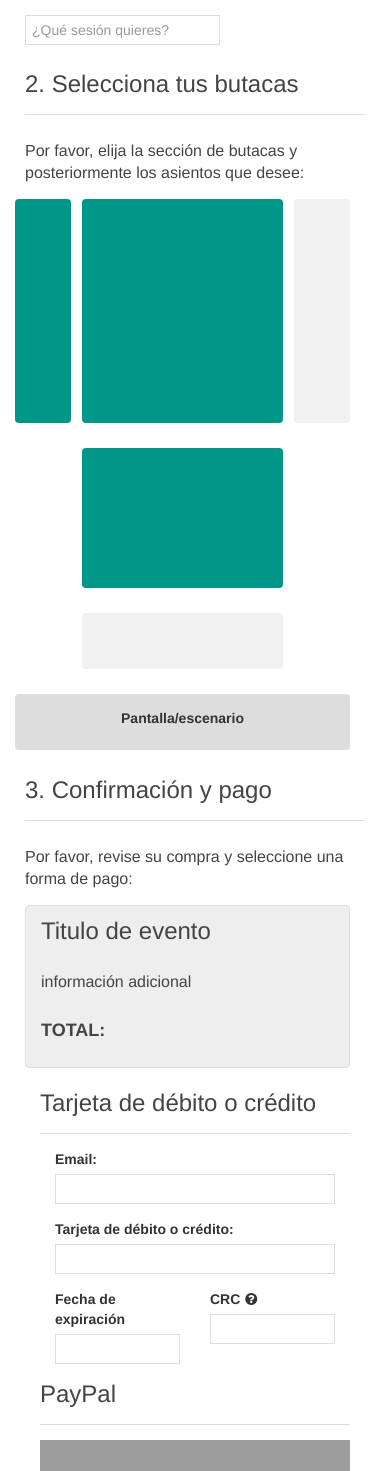
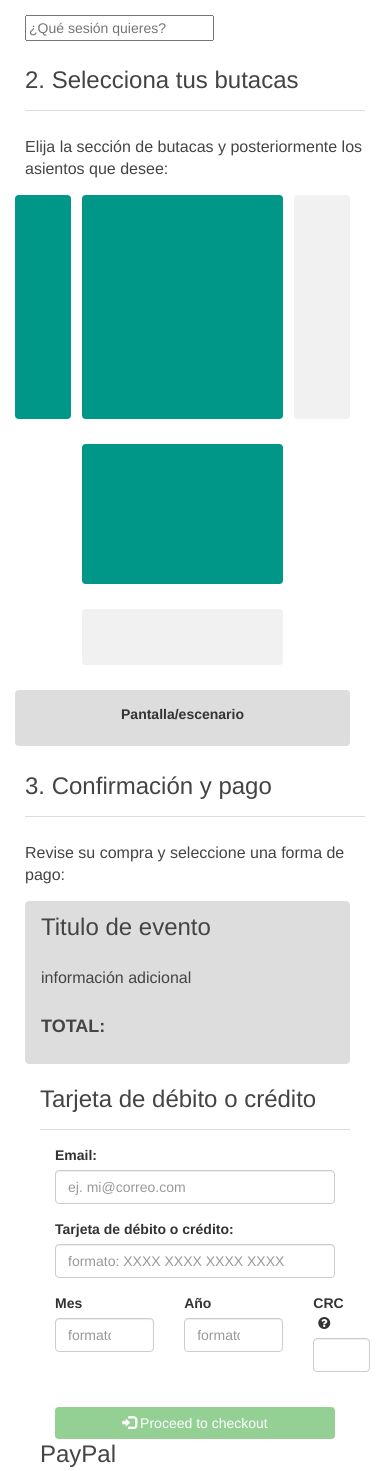
Before and after one commit to alexrs/dsi-uc3m-backend, a Flask app: page /purchase in a window 390 px wide. Shown: the part 323-1794 px from the top of the page. Run offline with Flask 2, Linux system fonts and the light colour scheme; some libraries are stand-ins or nearby versions; grey boxes are pictures that could not be loaded.

Commit message:
ADD form control; not working doe...

```diff
--- a/entradas_com/app/static/css/custom/shop.css
+++ b/entradas_com/app/static/css/custom/shop.css
@@ -44,3 +44,7 @@
 .selected-section {
     background-color: rgb(255, 180, 2);
 }
+
+#shop-cart{
+    background-color: rgb(221,221,221);
+}
--- a/entradas_com/app/static/js/shop.js
+++ b/entradas_com/app/static/js/shop.js
@@ -1,17 +1,4 @@
-$(document).ready( function () {
-    $(".paypal").hide()
-});
-
-function payWithCard () {
-    $(".card-input").show()
-    $(".paypal").hide()
-};
-
-function payWithPal () {
-    $(".card-input").hide()
-    $(".paypal").show()
-};
-
+//controller for seating mechanism
 function selectSection(id) {
     $(".seat-section").removeClass( "selected-section" );
     switch(id) {
@@ -47,3 +34,134 @@ function selectSection(id) {
         }
     }
 };
+
+//regexes used to control forms in frontend
+var mail_regex = /^(([^<>()\[\]\\.,;:\s@"]+(\.[^<>()\[\]\\.,;:\s@"]+)*)|(".+"))@((\[[0-9]{1,3}\.[0-9]{1,3}\.[0-9]{1,3}\.[0-9]{1,3}])|(([a-zA-Z\-0-9]+\.)+[a-zA-Z]{2,}))$/;
+var card_number = /^(?:4[0-9]{12}(?:[0-9]{3})?|5[1-5][0-9]{14}|6(?:011|5[0-9][0-9])[0-9]{12}|3[47][0-9]{13}|3(?:0[0-5]|[68][0-9])[0-9]{11}|(?:2131|1800|35\d{3})\d{11})$/;
+var card_month = /^(0?[1-9]|1[012])$/;
+var card_year = /^\d{4}$/;
+
+//Switches visual state of forms between error (0) and ok (1)
+function switchFormState(state, prnt, icn){
+    switch(state){//choose state
+        case 0:
+            prnt.classList.remove("has-warning");
+            prnt.classList.remove("has-success");
+            prnt.classList.add("has-error");
+            icn.classList.remove("glyphicon-warning-sign");
+            icn.classList.remove("glyphicon-ok");
+            icn.classList.add("glyphicon-remove");
+            break;
+        case 1:
+            prnt.classList.remove("has-warning");
+            prnt.classList.remove("has-error");
+            prnt.classList.add("has-success");
+            icn.classList.remove("glyphicon-remove");
+            icn.classList.remove("glyphicon-warning-sign");
+            icn.classList.add("glyphicon-ok");
+            break;
+    }
+}
+
+//creates or deletes feedback text in forms
+function creatDelText(state, identif, string, prnt){
+    var bye = document.getElementById(identif);
+    if(bye != null){
+        bye.parentNode.removeChild(bye);
+    }
+    switch(state){
+        case 0://delete
+            break;
+        case 1://create
+            var info = document.createElement("P");
+            info.style.color = "#a94442";
+            info.id = identif;
+            var txt = document.createTextNode(string);
+            info.appendChild(txt);
+            prnt.appendChild(info);
+            break;
+    }
+}
+
+//Format validation for sign in form
+function cardcheck(num, id) {
+    var tmp = document.getElementById(id).value;
+    switch (num) {
+
+        case 0://validate email
+            var prnt = document.getElementById("shop-mail-div");
+            var icn = document.getElementById("shop-mail-icon");
+            if(tmp.match(mail_regex)){//set all ok
+                switchFormState(1, prnt, icn);
+                creatDelText(0, "shop-mail-feedback", null, prnt);
+            } else {//set all not ok
+                switchFormState(0, prnt, icn);
+                creatDelText(1, "sign-shop-feedback", "Correo inválido", prnt);
+            }
+            break;
+
+        case 1://validate card
+            var prnt = document.getElementById("shop-card-div");
+            var icn = document.getElementById("shop-card-icon");
+            if(tmp.match(card_number)){//set all ok
+               switchFormState(1, prnt, icn);
+                creatDelText(0, "shop-card-feedback", null, prnt);
+            } else {//set all not ok
+                switchFormState(0, prnt, icn);
+                creatDelText(1, "shop-card-feedback", "Número de tarjeta inválido", prnt);
+            }
+            break;
+
+        case 2://validate month
+            var prnt = document.getElementById("shop-month-div");
+            var icn = document.getElementById("shop-month-icon");
+            if(tmp.match(card_month)){//set all ok
+                switchFormState(1, prnt, icn);
+                creatDelText(0, "shop-month-feedback", null, prnt);
+            } else {//set all not ok
+                switchFormState(0, prnt, icn);
+                creatDelText(1, "shop-month-feedback", "Mes inválido, formato: mm", prnt);
+            }
+            break;
+
+        case 3://validate year
+            var prnt = document.getElementById("shop-year-div");
+            var icn = document.getElementById("shop-year-icon");
+            if(tmp.match(card_year)){//set all ok
+                switchFormState(1, prnt, icn);
+                creatDelText(0, "shop-year-feedback", null, prnt);
+            } else {//set all not ok
+                switchFormState(0, prnt, icn);
+                creatDelText(1, "shop-year-feedback", "Año inválido, formato: yyyy", prnt);
+            }
+            break;
+         case 4://validate crc
+            var prnt = document.getElementById("shop-crc-div");
+            var icn = document.getElementById("shop-crc-icon");
+            var crc = document.getElementById("shop-crr").value;
+            if(crc >= 100 & <= 999){//set all ok
+                switchFormState(1, prnt, icn);
+                creatDelText(0, "shop-crc-feedback", null, prnt);
+            } else {//set all not ok
+                switchFormState(0, prnt, icn);
+                creatDelText(1, "shop-crc-feedback", "CRC inválido, formato: nnn", prnt);
+            }
+            break;
+    }
+    formSendEnabler(0);
+}
+
+//Checks whether all fields have been validated to activate send button
+function enableSend(num){
+    if(document.getElementById("shop-mail-div").classList.contains("has-success") &&
+       document.getElementById("shop-card-div").classList.contains("has-success") &&
+       document.getElementById("shop-month-div").classList.contains("has-success") &&
+       document.getElementById("shop-year-div").classList.contains("has-success") &&
+       document.getElementById("shop-crc-div").classList.contains("has-success")){
+
+        document.getElementById("shop-form-btn").disabled = false;
+    } else {
+       document.getElementById("shop-form-btn").disabled = true;
+    }
+    break;
+}
--- a/entradas_com/app/templates/shop/shop.html
+++ b/entradas_com/app/templates/shop/shop.html
@@ -91,7 +91,7 @@
     <!-- Shop process -->
 
     <div id="purchase-container" class="container">
-        <form id="purchase-form" class="uk-form uk-form-stacked" action="index.html" method="post">
+        <form id="purchase-form" action="index.html" method="post">
 
             <!-- Session date -->
 
@@ -100,14 +100,14 @@
             <!-- Session date -->
             <h2>1. Selecciona tu sesión</h2>
             <hr>
-            <h4>Por favor, elija la sesión en la que desee asistir:</h4>
+            <h4>Elija la sesión en la que desee asistir:</h4>
             <div class="uk-form-controls">
                 <input id="session-date" type="text" data-uk-datepicker="{format:'DD.MM.YYYY'}" placeholder="¿Qué sesión quieres?" aria-describedby="basic-addon1">
             </div>
             <!-- Seats selection -->
             <h2 style="margin-top:1em">2. Selecciona tus butacas</h2>
             <hr>
-            <h4>Por favor, elija la sección de butacas y posteriormente los asientos que desee:</h4>
+            <h4>Elija la sección de butacas y posteriormente los asientos que desee:</h4>
             <fieldset>
                 <div class="col-xs-12 col-md-8 col-md-offset-2">
                     <ul id="seat-select" class="uk-grid uk-grid-medium" data-uk-grid-margin>
@@ -125,9 +125,9 @@
             <!-- Payment -->
             <h2>3. Confirmación y pago</h2>
             <hr>
-            <h4>Por favor, revise su compra y seleccione una forma de pago:</h4>
+            <h4>Revise su compra y seleccione una forma de pago:</h4>
             <div class="col-xs-12 list-group">
-                <div class="list-group-item disabled">
+                <div id="shop-cart" class="list-group-item">
                     <h2>Titulo de evento</h2>
                     <h4>información adicional</h4>
                     <h3><strong>TOTAL:</strong></h3>
@@ -139,32 +139,39 @@
                 <hr>
                 <div id="shop-mail-div" class="form-group has-feedback col-xs-12">
                     <label for="email">Email:</label>
-                    <input name="email" type="email" class="form-control" id="login-email" onchange="login(0, this.id)" aria-describedby="inputSuccess4Status" required>
-                    <span id="login-mail-icon" class="glyphicon form-control-feedback" aria-hidden="true"></span>
+                    <input name="email" type="email" class="form-control" id="shop-email" aria-describedby="inputSuccessStatus" required onchange="cardcheck(0, self)" placeholder="ej. mi@correo.com">
+                    <span id="shop-mail-icon" class="glyphicon form-control-feedback" aria-hidden="true"></span>
+                    <span id="inputSuccessStatus" class="sr-only">(success)</span>
+                </div>
+                <div id="shop-card-div" class="form-group has-feedback col-xs-12">
+                    <label for="shop">Tarjeta de débito o crédito:</label>
+                    <input name="card-number" type="text" class="form-control" id="shop-card" aria-describedby="inputSuccess1Status" required onchange="cardcheck(1, self)" placeholder="formato: XXXX XXXX XXXX XXXX">
+                    <span id="shop-card-icon" class="glyphicon form-control-feedback" aria-hidden="true"></span>
+                    <span id="inputSuccess1Status" class="sr-only">(success)</span>
+                </div>
+                <div id="shop-month-div" class="form-group has-feedback col-xs-5">
+                    <label for="shop">Mes</label>
+                    <input name="shop-month" type="text" class="form-control" id="shop-month" aria-describedby="inputSuccess2Status" required onchange="cardcheck(2, self)" placeholder="formato: mm">
+                    <span id="shop-month-icon" class="glyphicon form-control-feedback" aria-hidden="true"></span>
+                    <span id="inputSuccess2Status" class="sr-only">(success)</span>
+                </div>
+                <div id="shop-year-div" class="form-group has-feedback col-xs-5">
+                    <label for="shop">Año</label>
+                    <input name="shop-year" type="text" class="form-control" id="shop-year" aria-describedby="inputSuccess3Status" required onchange="cardcheck(3, self)" placeholder="formato: aaaa">
+                    <span id="shop-year-icon" class="glyphicon form-control-feedback" aria-hidden="true"></span>
+                    <span id="inputSuccess3Status" class="sr-only">(success)</span>
+                </div>
+                <div id="shop-crc-div" class="form-group has-feedback col-xs-2">
+                    <label for="pwd">CRC<i style="padding-left:5px"class="fa fa-question-circle" aria-hidden="true"></i></label>
+                    <input name="shop-crc" type="password" class="form-control" id="shop-crc" aria-describedby="inputSuccess4Status" required onchange="cardcheck(4, self)">
+                    <span id="shop-crc-icon" class="glyphicon form-control-feedback" aria-hidden="true"></span>
                     <span id="inputSuccess4Status" class="sr-only">(success)</span>
                 </div>
-                <div id="shop-card-div" class="form-group has-feedback col-xs-12">
-                    <label for="pwd">Tarjeta de débito o crédito:</label>
-                    <input name="password" type="password" class="form-control" id="login-pwd" onchange="login(1, this.id)" aria-describedby="inputSuccess5Status" required>
-                    <span id="login-pwd-icon" class="glyphicon form-control-feedback" aria-hidden="true"></span>
-                    <span id="inputSuccess5Status" class="sr-only">(success)</span>
-                </div>
-                <div id="shop-date-div" class="form-group has-feedback col-xs-6">
-                    <label for="pwd">Fecha de expiración</label>
-                    <input name="password" type="password" class="form-control" id="login-pwd" onchange="login(1, this.id)" aria-describedby="inputSuccess5Status" required>
-                    <span id="login-pwd-icon" class="glyphicon form-control-feedback" aria-hidden="true"></span>
-                    <span id="inputSuccess5Status" class="sr-only">(success)</span>
-                </div>
-                <div id="shop-crc-div" class="form-group has-feedback col-xs-6">
-                    <label for="pwd">CRC<i style="padding-left:5px"class="fa fa-question-circle" aria-hidden="true"></i></label>
-                    <input name="password" type="password" class="form-control" id="login-pwd" onchange="login(1, this.id)" aria-describedby="inputSuccess5Status" required>
-                    <span id="login-pwd-icon" class="glyphicon form-control-feedback" aria-hidden="true"></span>
-                    <span id="inputSuccess5Status" class="sr-only">(success)</span>
-                </div>
-
-                <button id="login-form-btn" type="Submit" class="btn btn-success login login-field" data-dismiss="modal"onclick="changename(1)"  style="float:right" disabled>
+                <div class="col-xs-12" style="padding-top:20px">
+                <button id="shop-form-btn" type="Submit" class="btn btn-success col-xs-12" disabled>
                     <span class="glyphicon glyphicon-log-in"></span> Proceed to checkout
                 </button>
+                </div>
             </div>
 
             <div class="col-xs-12 col-sm-4">
```
